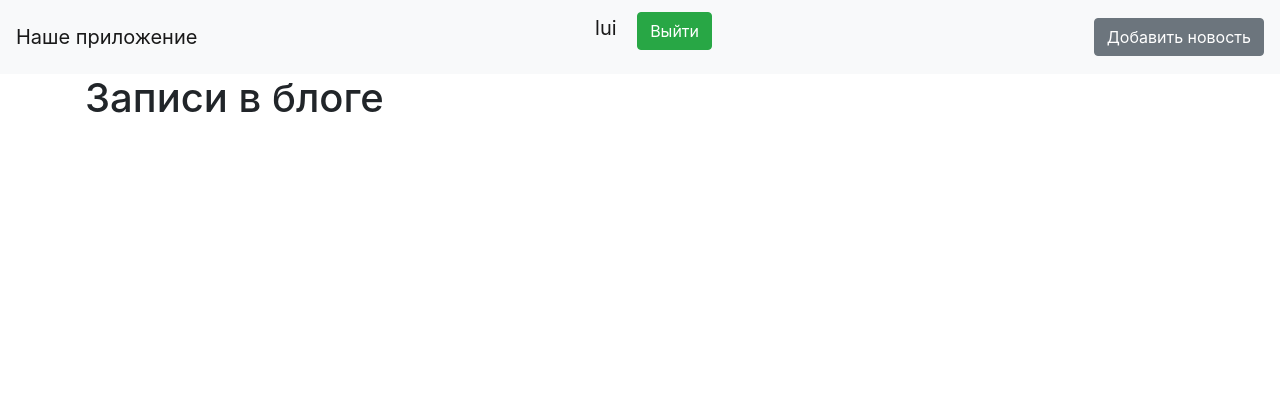
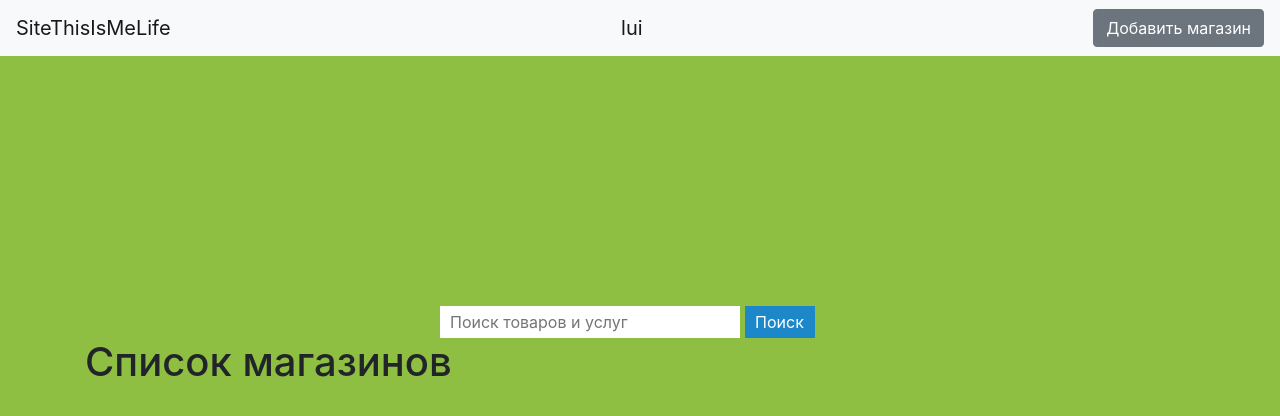
Before and after one commit to SHARLDEGOLL1926/SiteThisIsMeLife, a Flask app: page /shops_delete/1 in a window 1280 px wide. Shown: the top 416 px of the page. Run offline with Flask 2, Linux system fonts and the light colour scheme; a user stored in the database is signed in; some libraries are stand-ins or nearby versions.

Commit message:
Add files via upload

```diff
--- a/templates/base.html
+++ b/templates/base.html
@@ -8,24 +8,45 @@
           integrity="sha384-Vkoo8x4CGsO3+Hhxv8T/Q5PaXtkKtu6ug5TOeNV6gBiFeWPGFN9MuhOf23Q9Ifjh"
           crossorigin="anonymous">
     <title>{{title}}</title>
+    <style>
+        body {
+        background-color: #8ebf42;
+        }
+        form {
+        width:400px;
+        margin:auto;
+        margin-top: 250px;
+        }
+        input{
+        padding:4px 10px;
+        border:0;
+        font-size:16px;
+        }
+        .search {
+        width: 75%;
+        }
+        .submit{
+        width: 70px;
+        background-color: #1c87c9;
+        color:#ffffff;
+        }
+    </style>
 </head>
 <body>
 <header>
     <nav class="navbar navbar-light bg-light">
-        <a class="navbar-brand" href="#">Наше приложение</a>
         {% if current_user.is_authenticated %}
-        <p>
-            <a class="navbar-brand" href="/logout">{{ current_user.name }}</a>
-            <a class="btn btn-success" href="/logout">Выйти</a>
-        </p>
+        <a class="navbar-brand" href="/logout">SiteThisIsMeLife</a>
+        <a class="navbar-brand" href="#">{{ current_user.name }}</a>
         {% else %}
+        <a class="navbar-brand" href="#">SiteThisIsMeLife</a>
         <p>
             <a class="btn btn-primary " href="/register">Зарегистрироваться</a>
             <a class="btn btn-success" href="/login">Войти</a>
         </p>
         {% endif %}
         {% if current_user.is_authenticated %}
-        <a href="news" class="btn btn-secondary">Добавить новость</a>
+        <a href="shops" class="btn btn-secondary">Добавить магазин</a>
         {% endif %}
     </nav>
 </header>
--- a/templates/index.html
+++ b/templates/index.html
@@ -1,10 +1,14 @@
 {% extends "base.html" %}
 
 {% block content %}
-<h1>Записи в блоге</h1>
-{% for item in news%}
+<form>
+    <input type="text" name="text" class="search" placeholder="Поиск товаров и услуг">
+    <input type="submit" name="submit" class="submit" value="Поиск">
+</form>
+<h1>Список магазинов</h1>
+{% for item in shop%}
 <div class="col-md6 border rounded">
-    <h2>{{item.title}}</h2>
+    <a class="navbar-brand" href="/api_shops/{{ item.coordinats }}/<{{ item.title }}" style="color: black">{{item.title}}</a>
     <div>
         {{item.content}}
     </div>
@@ -15,10 +19,10 @@
 
 {% if current_user.is_authenticated and current_user == item.user %}
     <div>
-        <a href="/news/{{ item.id }}" class="btn btn-warning">
+        <a href="/shops/{{ item.id }}" class="btn btn-warning">
             Изменить
         </a>
-        <a href="/news_delete/{{ item.id }}" class="btn btn-danger">
+        <a href="/shops_delete/{{ item.id }}" class="btn btn-danger">
             Удалить
         </a>
     </div>
```
Also changed, not shown: forms/shops.py (added, +11 -0 lines), templates/api_shops.html (added, +7 -0 lines), templates/shop.html (added, +37 -0 lines), db/blogs.db, 1 other file.
